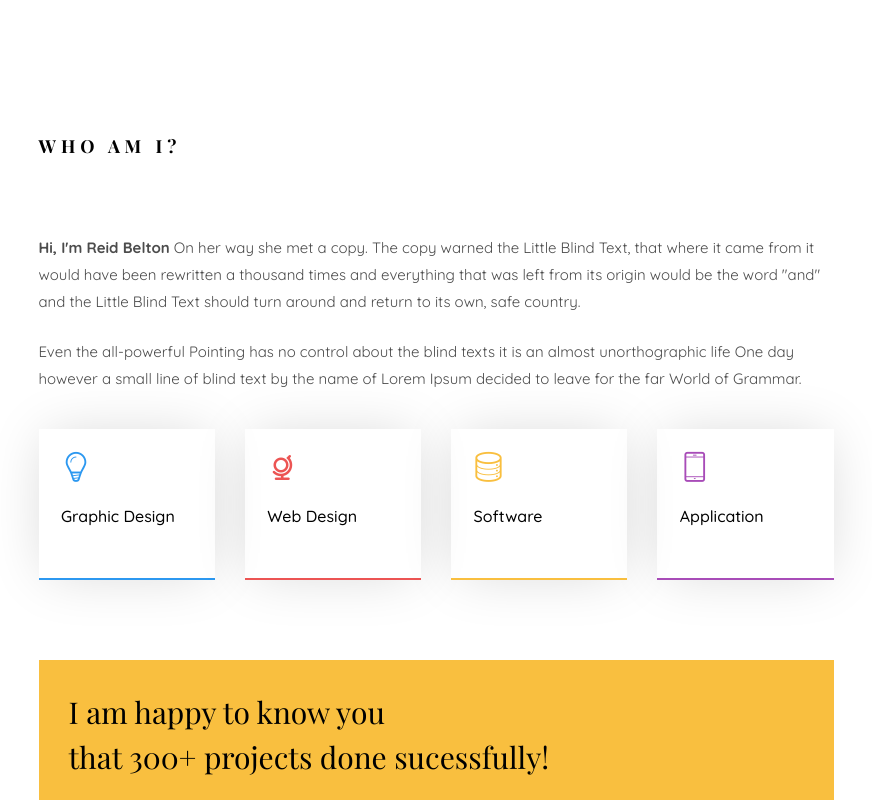
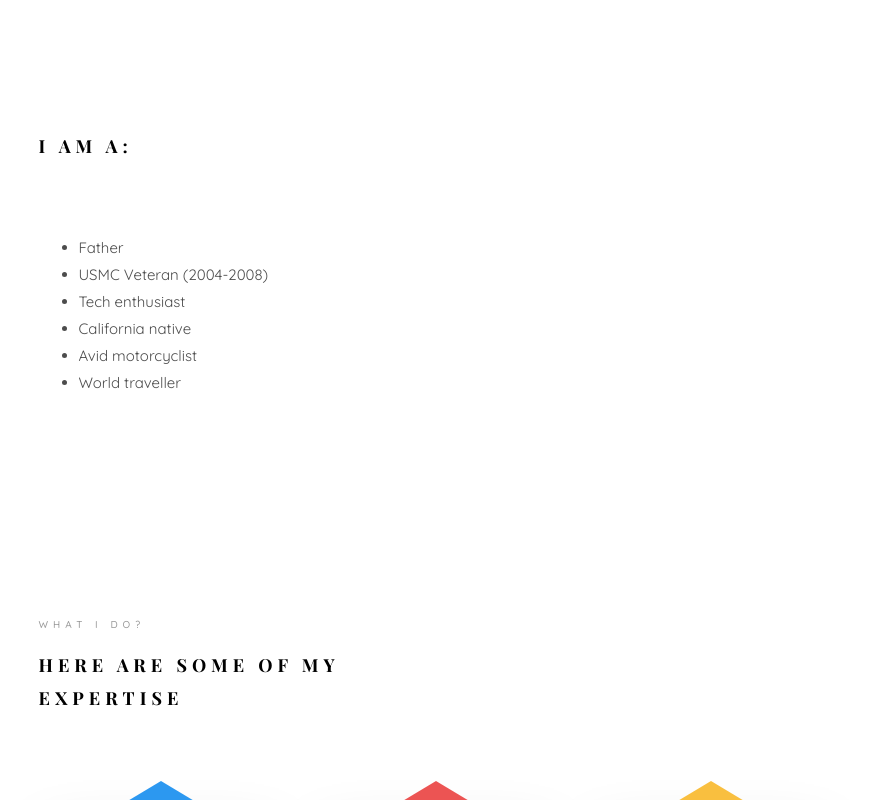
Before and after one commit to reidnez/reidnez.github.io, a plain HTML site: page index.html in a window 1280 px wide. Shown: the part 880-1680 px from the top of the page, without its empty margins (354-1226 px from the left). Drawn offline with nearby package versions, Linux system fonts and the light colour scheme; files whose address does not match are found by name; a web font is replaced by a local one.

Commit message:
About section

```diff
--- a/index.html
+++ b/index.html
@@ -122,12 +122,19 @@ Copyright <script>document.write(new Date().getFullYear());</script><br>Template
 							<div class="row row-bottom-padded-sm animate-box" data-animate-effect="fadeInLeft">
 								<div class="col-md-12">
 									<div class="about-desc">
-										<h2 class="colorlib-heading">Who Am I?</h2>
-										<p><strong>Hi, I'm Reid Belton</strong> On her way she met a copy. The copy warned the Little Blind Text, that where it came from it would have been rewritten a thousand times and everything that was left from its origin would be the word "and" and the Little Blind Text should turn around and return to its own, safe country.</p>
-										<p>Even the all-powerful Pointing has no control about the blind texts it is an almost unorthographic life One day however a small line of blind text by the name of Lorem Ipsum decided to leave for the far World of Grammar.</p>
+										<h4 class="colorlib-heading">I am a:</h4>
+										<ul>
+											<li>Father</li>
+											<li>USMC Veteran (2004-2008)</li>
+											<li>Tech enthusiast</li>
+											<li>California native</li>
+											<li>Avid motorcyclist</li>
+											<li>World traveller</li>
+										</ul>
 									</div>
 								</div>
 							</div>
+							<!--
 							<div class="row">
 								<div class="col-md-3 animate-box" data-animate-effect="fadeInLeft">
 									<div class="services color-1">
@@ -162,12 +169,11 @@ Copyright <script>document.write(new Date().getFullYear());</script><br>Template
 									</div>
 								</div>
 							</div>
+							-->
 						</div>
 					</div>
 				</div>
 			</section>
-
-
 
 			<section class="colorlib-services" data-section="services">
 				<div class="colorlib-narrow-content">
```
